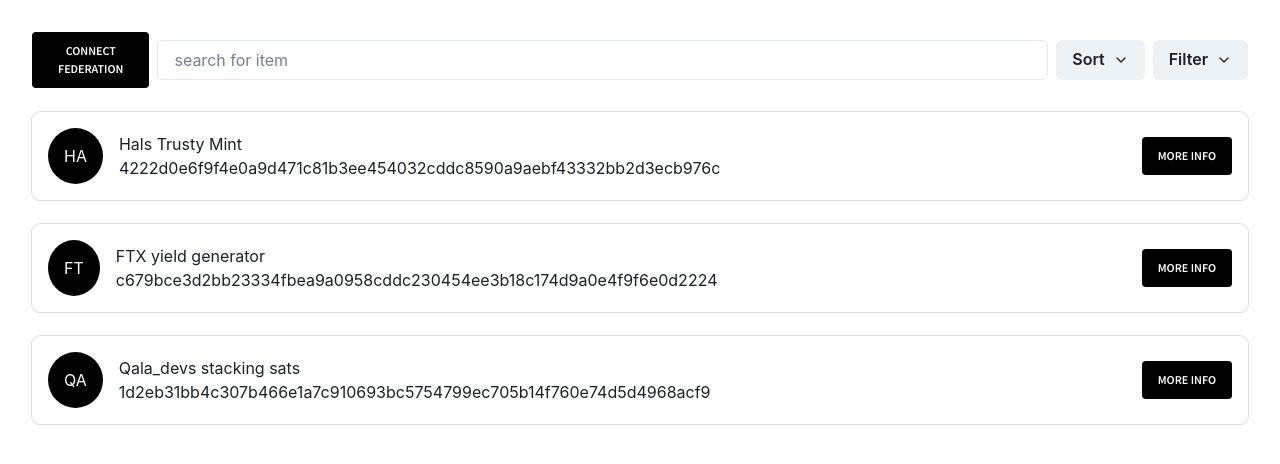
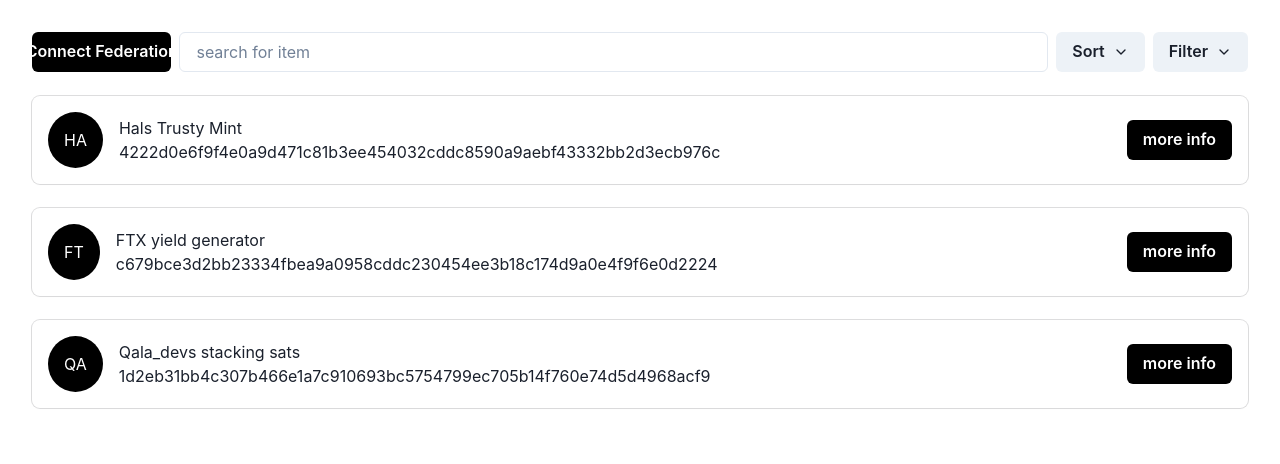
Before and after one commit to okjodom/mintgate, a React (Create React App) app: page / in a window 1280 px wide. Shown: the top 464 px of the page. Built offline with nearby package versions, Linux system fonts and the light colour scheme.

Commit message:
remodified button design and props

```diff
--- a/src/components/Button.tsx
+++ b/src/components/Button.tsx
@@ -1,57 +1,36 @@
 import React from 'react';
+import { Button as CustomButton } from '@chakra-ui/react';
 
 export type ButtonProps = {
-    label: string
-    onClick: () => void
-    color?: string
-    icon?: any
-}
+    label: string;
+    onClick: () => void;
+    color?: string;
+    icon?: any;
+    size?: string;
+    fontSize?: string | number;
+    height?: string | number;
+    width?: string | number;
+    borderRadius?: string | number;
+    isLoading?: boolean;
+    disabled?: boolean;
+};
 
 export const Button = (button: ButtonProps) => {
-
     return (
-        <button style={buttonStyles} onClick={button.onClick}>
-            <div>
-                {
-                    button.icon
-                        ? button.icon
-                        : null
-                }
-            </div>
-            {
-                button.label
-            }
-        </button>
-    )
-}
-
-const buttonStyles = {
-    paddingTop: 10,
-    paddingBottom: 10,
-    paddingLeft: 16,
-    paddingRight: 16,
-    border: "none",
-    outline: "none",
-    alignItems: "center",
-    justifyContent: "center",
-    whitespace: "nowrap",
-    borderRadius: 4,
-    fontSize: 12,
-    fontWeight: 600,
-    textTransform: "uppercase" as "uppercase",
-    cursor: "pointer",
-    backgroundColor: "black",
-    color: "white",
-    fontFamily: 'Source Sans Pro',
-    ":hover": {
-        backgroundColor: "white",
-        color: "black",
-        border: "1px solid black",
-    },
-}
-
-// .button-wrapper:hover {
-//     background-color: white;
-//     color: black;
-//     border: 1px solid black;
-// }
+        <CustomButton
+            onClick={button.onClick}
+            backgroundColor='black'
+            color={button.color || 'white'}
+            fontSize={button.fontSize}
+            size={button.size}
+            rightIcon={button.icon}
+            height={button.height}
+            width={button.width}
+            borderRadius={button.borderRadius}
+            isLoading={button.isLoading}
+            disabled={button.disabled}
+        >
+            {button.label}
+        </CustomButton>
+    );
+};
```
